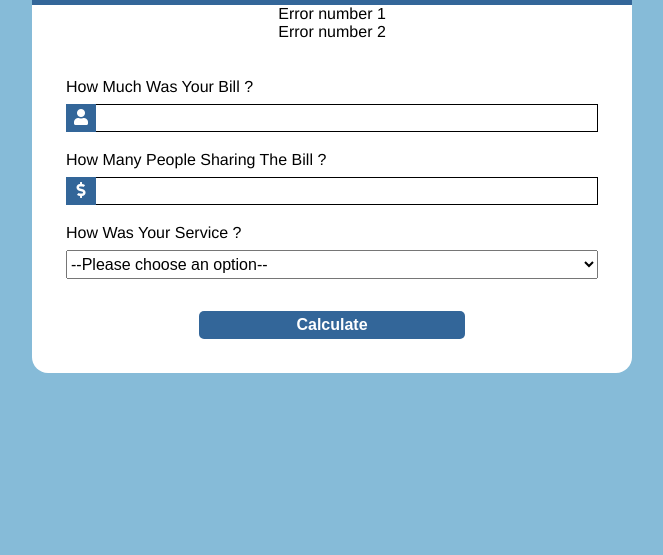
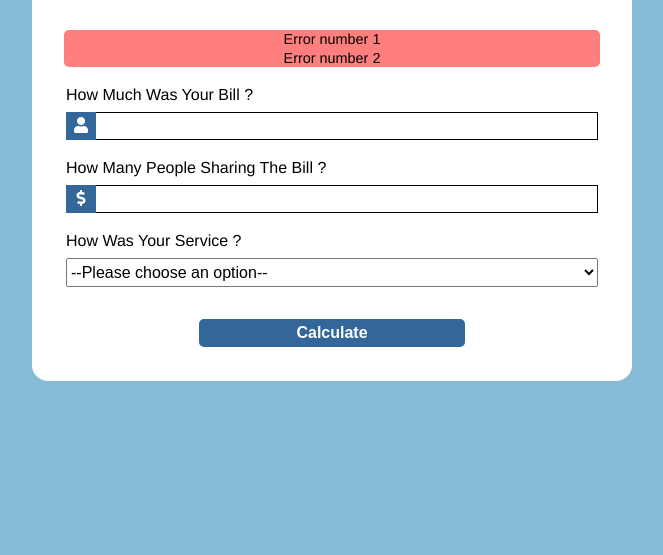
Before and after one commit to raswonders/tip-calculator, a plain HTML site: page index.html in a window 1280 px wide. Shown: the part 253-808 px from the top of the page, without its empty margins (308-971 px from the left). Drawn offline with Linux system fonts and the light colour scheme.

Commit message:
error-box styled

```diff
--- a/css/main.css
+++ b/css/main.css
@@ -1,6 +1,7 @@
 :root {
     --color-darkblue: #336699;
     --mediumBlue: #6c91b7;
+    --pink: #ff7f7f;
     font-family: Helvetica, SansSerif;
 }
 
@@ -113,3 +114,16 @@ body, html {
     background-color: var(--mediumBlue);
     cursor: pointer;
 }
+
+.error-box {
+    font-size: 0.9em;
+    border-radius: 5px;
+    margin: 1em;
+    background-color: var(--pink);
+}
+
+.error-msg {
+    width: fit-content;
+    margin: auto;
+    padding: 0.1em;
+}
--- a/index.html
+++ b/index.html
@@ -12,11 +12,11 @@
         <div class="calc-heading white">
             <h1>TIP CALCULATOR</h1>
         </div>
-        <div class="error-box">
-            <div class="err1">Error number 1</div>
-            <div class="err2">Error number 2</div>
-        </div>
         <form class="calc-form">
+            <div class="error-box">
+                <div class="error-msg">Error number 1</div>
+                <div class="error-msg">Error number 2</div>
+            </div>
             <div class="calc-control">
                 <label for="bill">How Much Was Your Bill ?</label>
                 <div class="ctrl-container">
@@ -47,7 +47,7 @@
                 </div>
             </div>
             <div class="calc-control">
-                    <button class="calc-button white" type="submit">Calculate</button>
+                <button class="calc-button white" type="submit">Calculate</button>
             </div>
         </form>
     </section>
```
